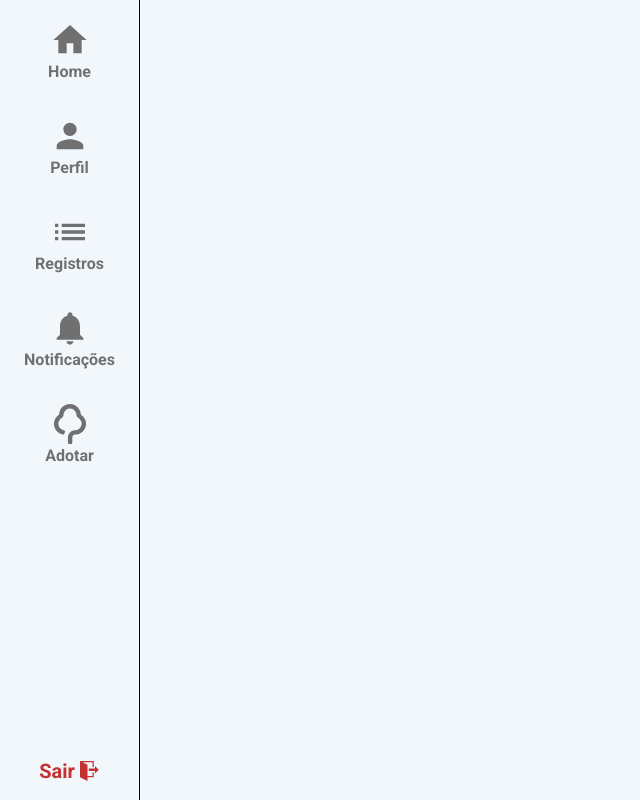
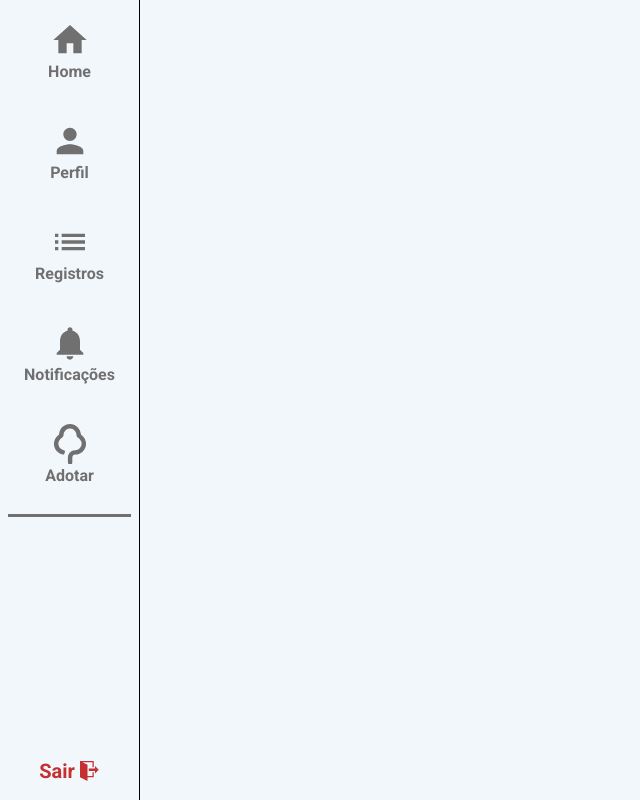
Before and after one commit to TI-Concientiza/Front-End, a Next.js app: page /dashboard in a window 1280 px wide. Shown: the whole page, without its empty margins (0-640 px from the left). Built offline with nearby package versions, Linux system fonts and the light colour scheme; a web font is replaced by a local one.

Commit message:
refactor: corrigindo estilização da sidebar

```diff
--- a/src/components/Sidebar/index.tsx
+++ b/src/components/Sidebar/index.tsx
@@ -16,7 +16,7 @@ export default function Sidebar() {
             id: 2,
             title: "Perfil",
             icon: MdPerson,
-            href: "https://www.youtube.com",
+            href: "/dashboard/profile",
         },
         {
             id: 3,
@@ -44,7 +44,12 @@ export default function Sidebar() {
                 {SidebarData.map((val) => {
                     return (
                         <Box
-                            role="group"
+                            _notFirst={{
+                                mt: "5px",
+                            }}
+                            _last={{
+                                mb: "10px",
+                            }}
                             onClick={() => {
                                 window.location.pathname = val.href;
                             }}
@@ -97,9 +102,9 @@ export default function Sidebar() {
                 flexDirection="column"
                 justifyContent="space-between"
                 borderRight="1px solid black"
-                p="4px"
+                p="4px 8px"
             >
-                <Box>
+                <Box borderBottom="3px solid #707070">
                     <NavItem />
                 </Box>
                 <NavFooter />
```
